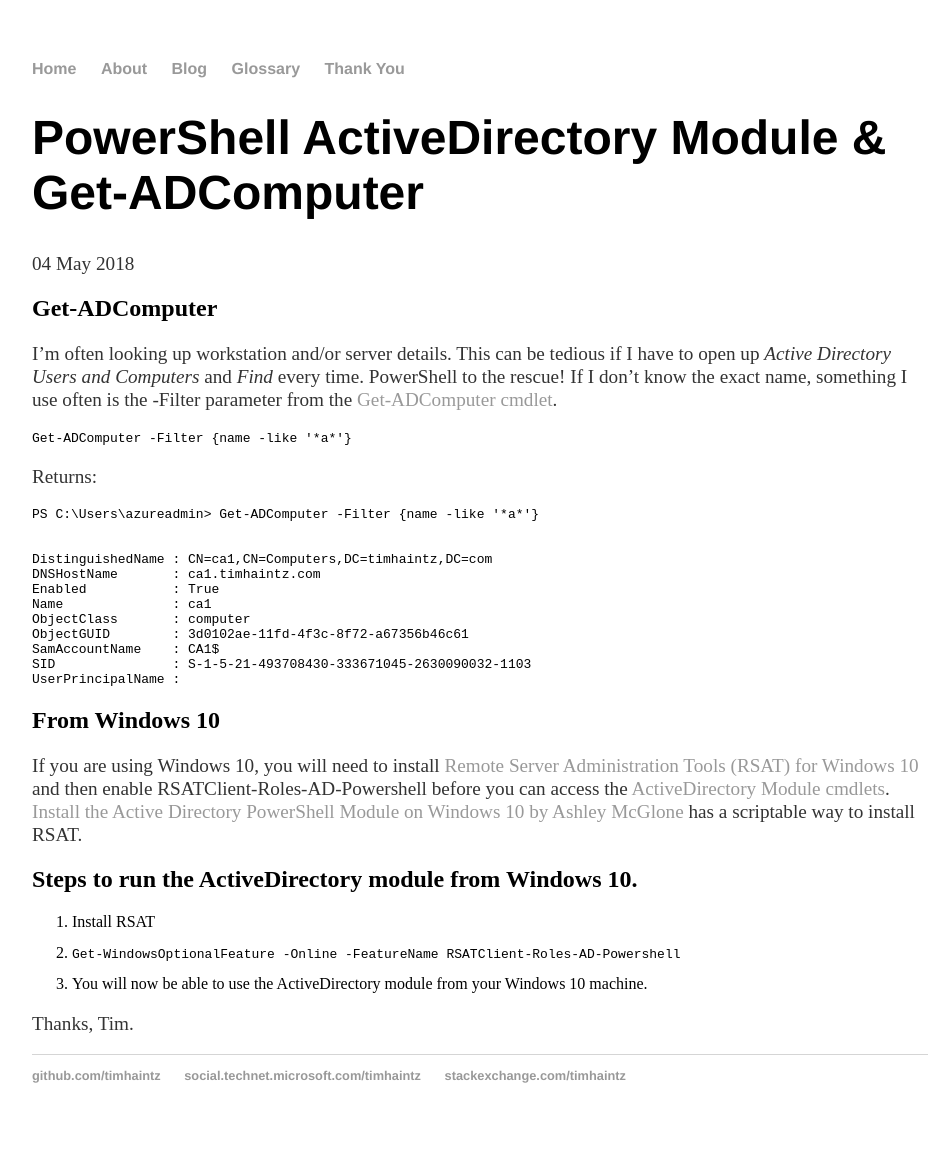
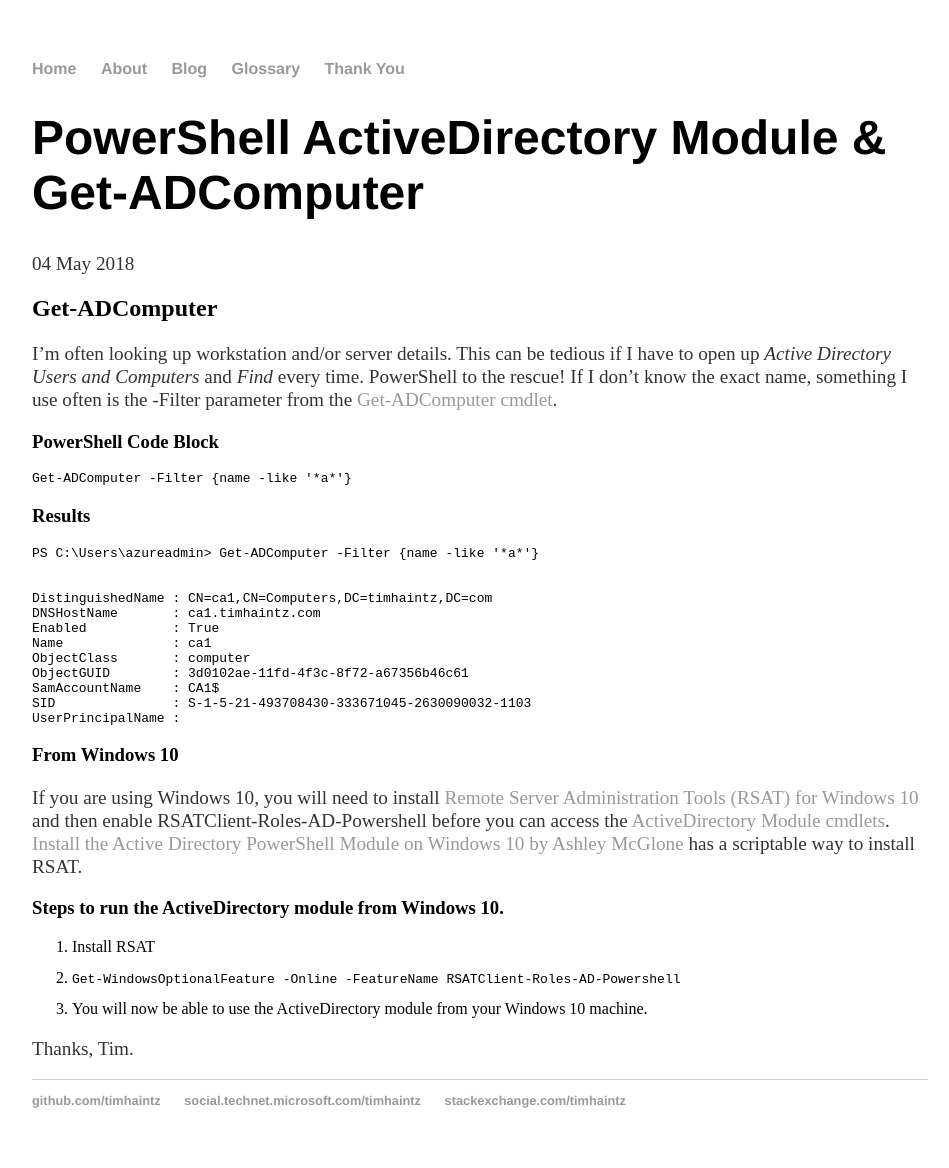
Before and after one commit to timhaintz/timhaintz.github.io, a Jekyll site: the page built from _posts/2018-05-04-PowerShell-Get-ADComputer.md, in a window 1280 px wide. Shown: the whole page, without its empty margins (160-1109 px from the left). Built offline with Jekyll 4.4.1, drawn with Linux system fonts in a browser that asks for light colours; before the commit the page ends 1143 px from its top, so only the background shows below that.

Commit message:
Update 2018-05-04-PowerShell-Get-ADComputer.md

````diff
--- a/_posts/2018-05-04-PowerShell-Get-ADComputer.md
+++ b/_posts/2018-05-04-PowerShell-Get-ADComputer.md
@@ -6,10 +6,11 @@ date: 2018-05-04
 ## Get-ADComputer
 I'm often looking up workstation and/or server details. This can be tedious if I have to open up *Active Directory Users and Computers* and *Find* every time. PowerShell to the rescue! If I don't know the exact name, something I use often is the -Filter parameter from the [Get-ADComputer](https://docs.microsoft.com/en-us/powershell/module/addsadministration/get-adcomputer?view=win10-ps) [cmdlet](https://msdn.microsoft.com/en-us/library/ms714395(v=vs.85).aspx).
 
+### PowerShell Code Block
 ```PowerShell
 Get-ADComputer -Filter {name -like '*a*'}
 ```
-Returns:
+### Results
 ```PowerShell
 PS C:\Users\azureadmin> Get-ADComputer -Filter {name -like '*a*'}
 
@@ -26,10 +27,10 @@ UserPrincipalName :
 ```
 
 
-## From Windows 10
+### From Windows 10
 If you are using Windows 10, you will need to install [Remote Server Administration Tools (RSAT) for Windows 10](https://www.microsoft.com/en-au/download/details.aspx?id=45520) and then enable RSATClient-Roles-AD-Powershell before you can access the [ActiveDirectory Module](https://docs.microsoft.com/en-us/powershell/module/addsadministration/?view=win10-ps) [cmdlets](https://msdn.microsoft.com/en-us/library/ms714395(v=vs.85).aspx). [Install the Active Directory PowerShell Module on Windows 10 by Ashley McGlone](https://blogs.technet.microsoft.com/ashleymcglone/2016/02/26/install-the-active-directory-powershell-module-on-windows-10/) has a scriptable way to install RSAT.
 
-## Steps to run the ActiveDirectory module from Windows 10.
+### Steps to run the ActiveDirectory module from Windows 10.
 1. Install RSAT
 2.
 ```PowerShell
````
